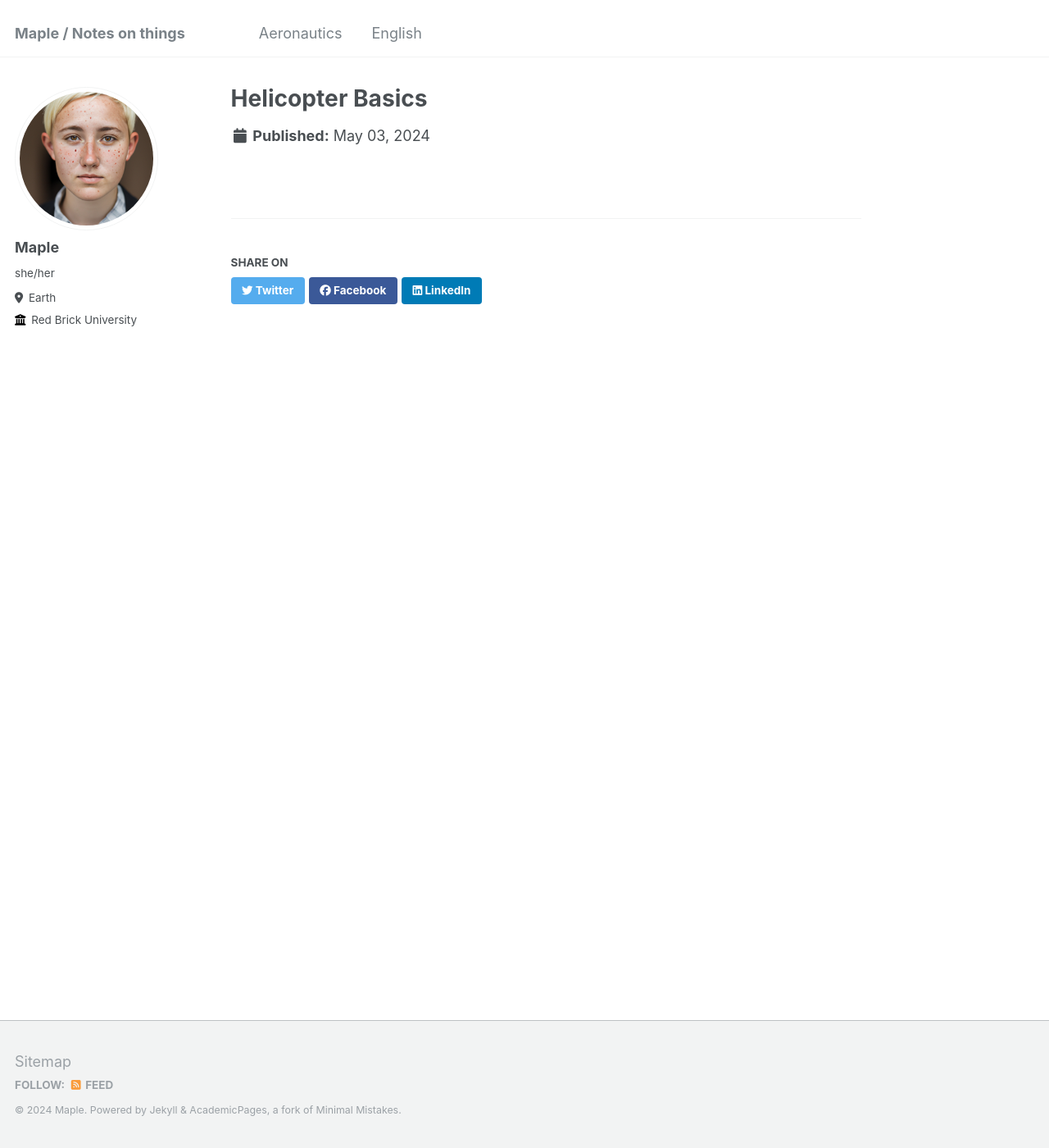
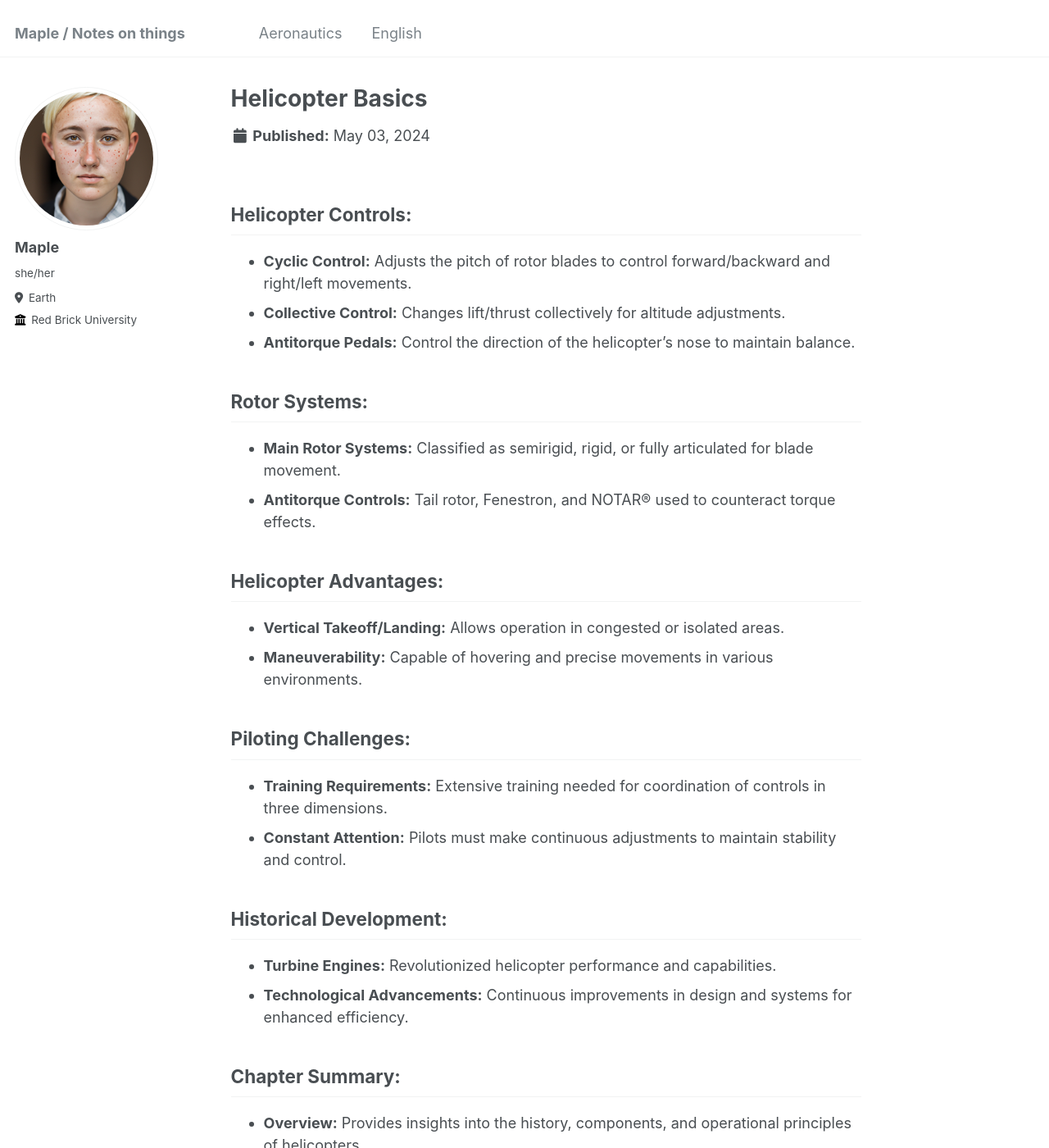
Before and after one commit to Mapleheart-LLC/Mapleheart-llc.github.io, a Jekyll site: the page built from _aeronautics/helibasics.md, in a window 1280 px wide and 1400 px high. Shown: the whole window at 82% size. Built offline with Jekyll 4.4.1, drawn with Linux system fonts in a browser that asks for light colours; some of the changed text lies outside the part shown.

Commit message:
Update helibasics.md
Signed-off-by: Mini Templar <techdude169@gmail.com>

```diff
--- a/_aeronautics/helibasics.md
+++ b/_aeronautics/helibasics.md
@@ -6,3 +6,34 @@ excerpt: 'The very basics of a helicopter.'
 date: 2024-05-03
 paperurl: 'https://notes.mapletini.com/files/hfhch01.pdf'
 ---
+
+## Helicopter Controls:
+
+- **Cyclic Control:** Adjusts the pitch of rotor blades to control forward/backward and right/left movements.
+- **Collective Control:** Changes lift/thrust collectively for altitude adjustments.
+- **Antitorque Pedals:** Control the direction of the helicopter's nose to maintain balance.
+
+## Rotor Systems:
+
+- **Main Rotor Systems:** Classified as semirigid, rigid, or fully articulated for blade movement.
+- **Antitorque Controls:** Tail rotor, Fenestron, and NOTAR® used to counteract torque effects.
+
+## Helicopter Advantages:
+
+- **Vertical Takeoff/Landing:** Allows operation in congested or isolated areas.
+- **Maneuverability:** Capable of hovering and precise movements in various environments.
+
+## Piloting Challenges:
+
+- **Training Requirements:** Extensive training needed for coordination of controls in three dimensions.
+- **Constant Attention:** Pilots must make continuous adjustments to maintain stability and control.
+
+## Historical Development:
+
+- **Turbine Engines:** Revolutionized helicopter performance and capabilities.
+- **Technological Advancements:** Continuous improvements in design and systems for enhanced efficiency.
+
+## Chapter Summary:
+
+- **Overview:** Provides insights into the history, components, and operational principles of helicopters.
+- **Foundation:** Introduces basic terms and explanations essential for understanding helicopter operations.
```
